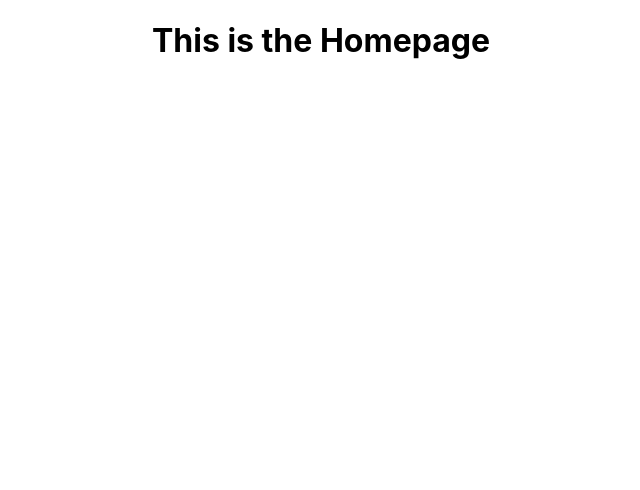
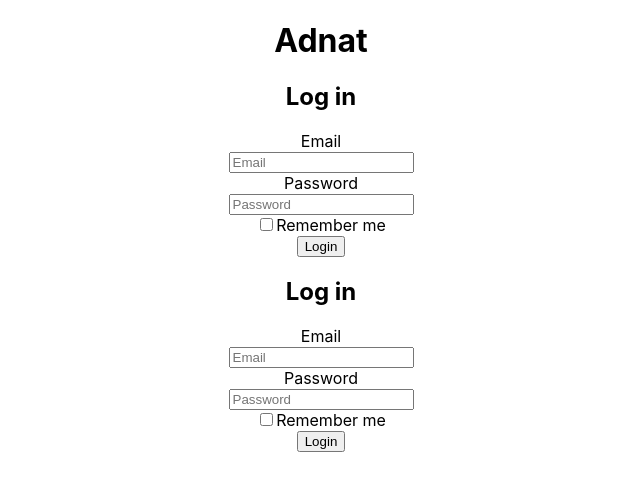
Before and after one commit to CoderCarl1/adnat-react, a React (Create React App) app in the folder adnat/: page /sign-up in a window 1280 px wide. Shown: the top 490 px of the page, without its empty margins (319-959 px from the left). Built offline with nearby package versions, Linux system fonts and the light colour scheme.

Commit message:
added log in page

```diff
--- a/adnat/src/App.js
+++ b/adnat/src/App.js
@@ -1,13 +1,19 @@
 import React from 'react';
-import { BrowserRouter, Route } from 'react-router-dom';
-import Homepage from './components/Homepage';
+import { BrowserRouter as Router, Route } from 'react-router-dom';
+import LogIn from './components/LogIn';
+import SignUp from './components/SignUp';
 import './App.css';
 
 function App() {
   return (
-    <div className="App">
-      <Homepage/>
-    </div>
+    <Router>
+      <div className="App">
+       <h1>Adnat</h1>
+       <LogIn />
+        <Route path="/sign-up" component={SignUp} exact />
+      </div>
+    </Router>
+
   );
 }
 
--- a/adnat/src/components/Homepage.js
+++ /dev/null
@@ -1,9 +0,0 @@
-import React from 'react';
-
-const Homepage = () => (
-    <>
-        <h1>This is the Homepage</h1>
-    </>
-);
-
-export default Homepage;
--- /dev/null
+++ b/adnat/src/components/LogIn.js
@@ -0,0 +1,29 @@
+import React from 'react';
+import { Link } from "react-router-dom";
+
+const LogIn = () => (
+    <>
+        <h2>Log in</h2>
+
+        <label className="label">Email</label>
+        <br/>
+        <input type="email" className="input" name="email" placeholder="Email" required></input>
+        <br/>
+        <label className="label">Password</label>
+        <br/>
+        <input type="password" className="input" name="password" placeholder="Password" required></input>
+        <br/>
+        <input type="checkbox" className="input" name="password"></input>
+        <label className="label">Remember me</label>
+        <br/>
+        <input type="submit" value="Login"></input>
+
+        {/* <nav>
+            <Link to="/sign-up">Sign up</Link>
+            <Link to="/reset-password">Forgot your password?</Link>
+        </nav> */}
+
+    </>
+);
+
+export default LogIn;
--- /dev/null
+++ b/adnat/src/components/SignUp.js
@@ -0,0 +1,29 @@
+import React from 'react';
+import { Link } from "react-router-dom";
+
+const SignUp = () => (
+    <>
+        <h2>Log in</h2>
+
+        <label className="label">Email</label>
+        <br/>
+        <input type="email" className="input" name="email" placeholder="Email" required></input>
+        <br/>
+        <label className="label">Password</label>
+        <br/>
+        <input type="password" className="input" name="password" placeholder="Password" required></input>
+        <br/>
+        <input type="checkbox" className="input" name="password"></input>
+        <label className="label">Remember me</label>
+        <br/>
+        <input type="submit" value="Login"></input>
+
+        {/* <nav>
+            <Link to="/sign-up">Sign up</Link>
+            <Link to="/reset-password">Forgot your password?</Link>
+        </nav> */}
+
+    </>
+);
+
+export default SignUp;
```
